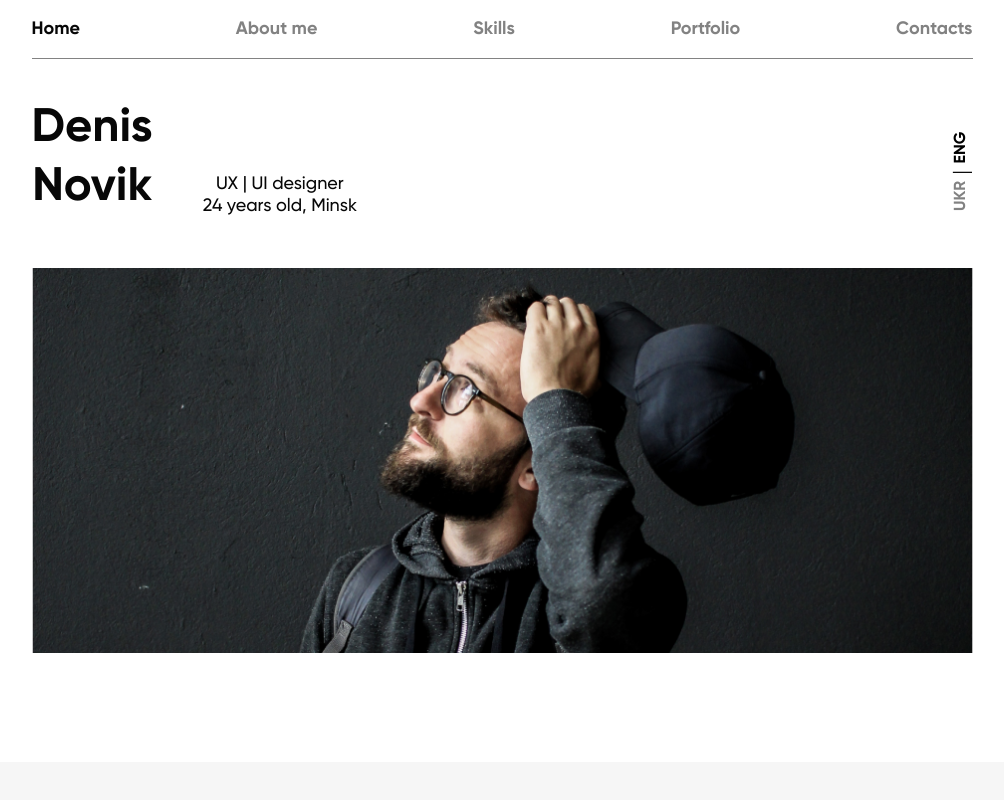
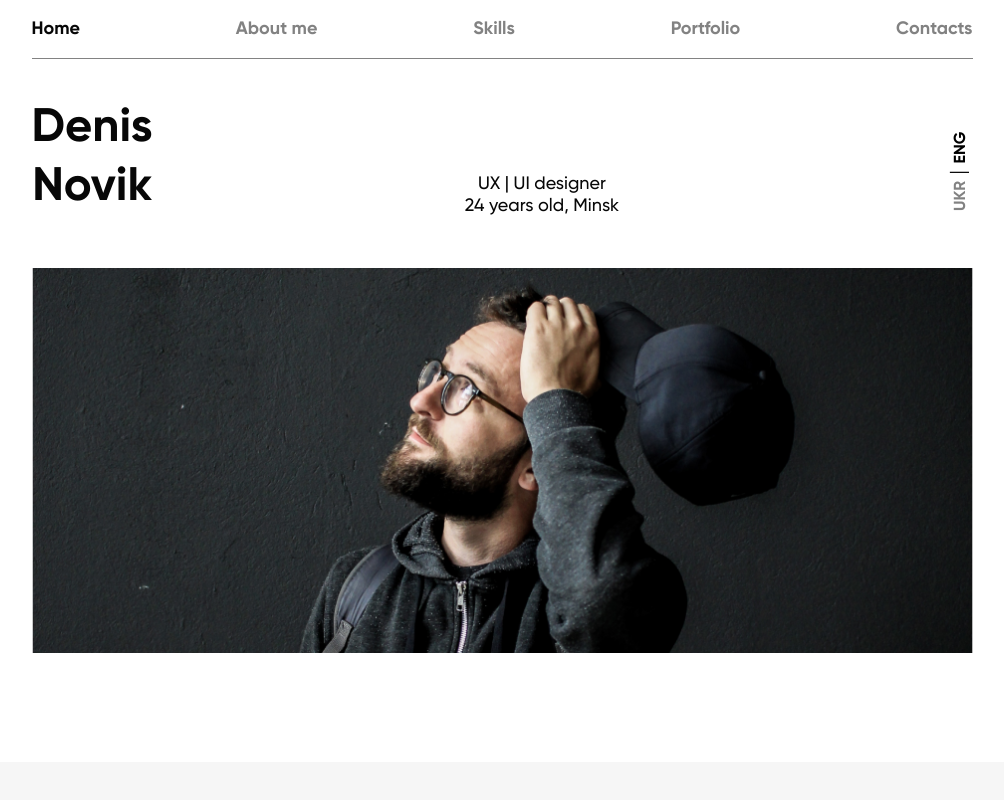
Before and after one commit to Svidzerska/denis_novik_page, a React (Create React App) app: page / in a window 1280 px wide. Shown: the top 800 px of the page, without its empty margins (138-1142 px from the left). Built offline with nearby package versions, Linux system fonts and the light colour scheme.

Commit message:
small refactoring in headers group styles

```diff
--- a/src/components/headers/Headers.tsx
+++ b/src/components/headers/Headers.tsx
@@ -77,7 +77,7 @@ function Headers(props: any) {
 
    const renderNameInfo = () => {
       return (
-         <div>
+         <>
             <div className="headers__name">
                <span>{info?.name}</span>
                <br />
@@ -87,7 +87,7 @@ function Headers(props: any) {
                <p>{info?.info_profession}</p>
                <p>{info?.info_age}</p>
             </div>
-         </div>
+         </>
       )
    }
 
@@ -127,7 +127,7 @@ function Headers(props: any) {
    const renderHeadersSmall = () => {
       return (<div className="headers_small">
          <div id="headers" className="headers_small__info">
-            {renderNameInfo()}
+            <div className="name_info_flex">{renderNameInfo()}</div>
             <div>
                <Button className="headers_small__button" value={<img src={menu}></img>} onClick={handleMenu}/>
             </div>
--- a/src/components/headers/headers.scss
+++ b/src/components/headers/headers.scss
@@ -30,12 +30,14 @@
       padding-bottom: 50px;
       padding-top: 40px;
 
-      > div {
+      > div.name_info_flex {
          display: flex;
          flex-direction: row;
          justify-content: space-between;
          align-items: flex-end;
-         .headers__name {
+      }
+
+      .headers__name {
          font-family: "Gilroy-Bold";
          font-size: 47px;
          line-height: 59px;
@@ -52,7 +54,6 @@
          p {
             margin: 0;
          }
-      }
       }
 
 
```
